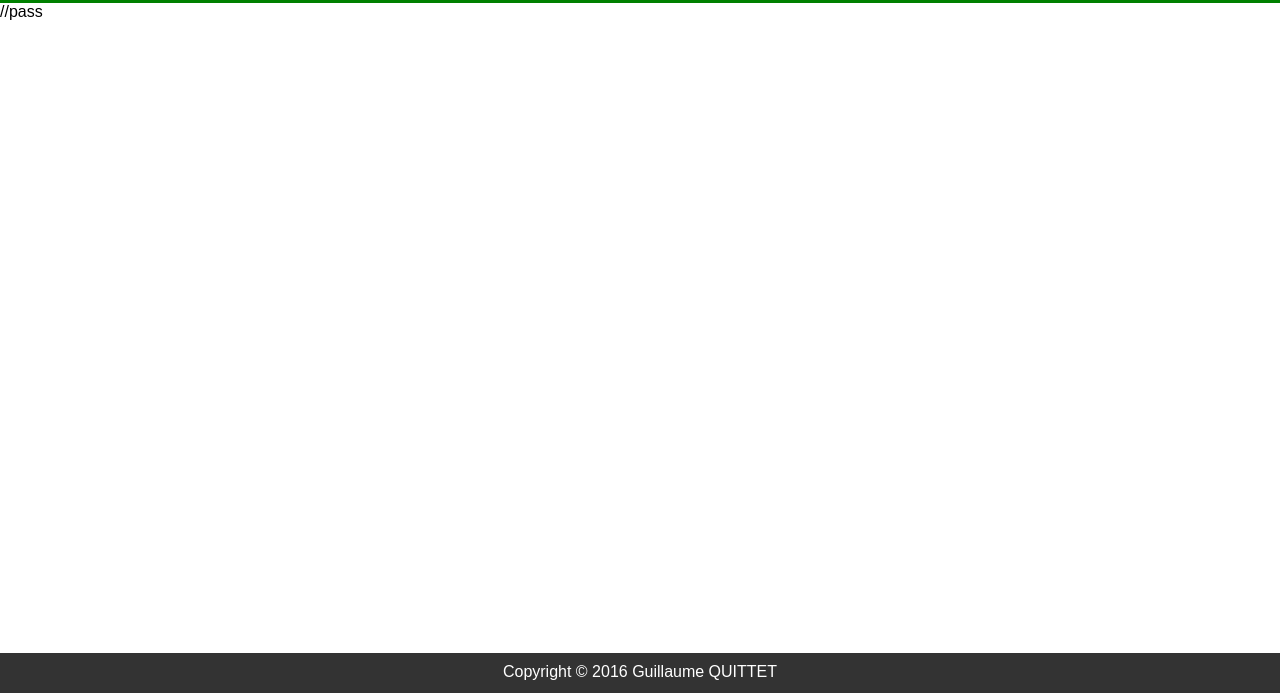
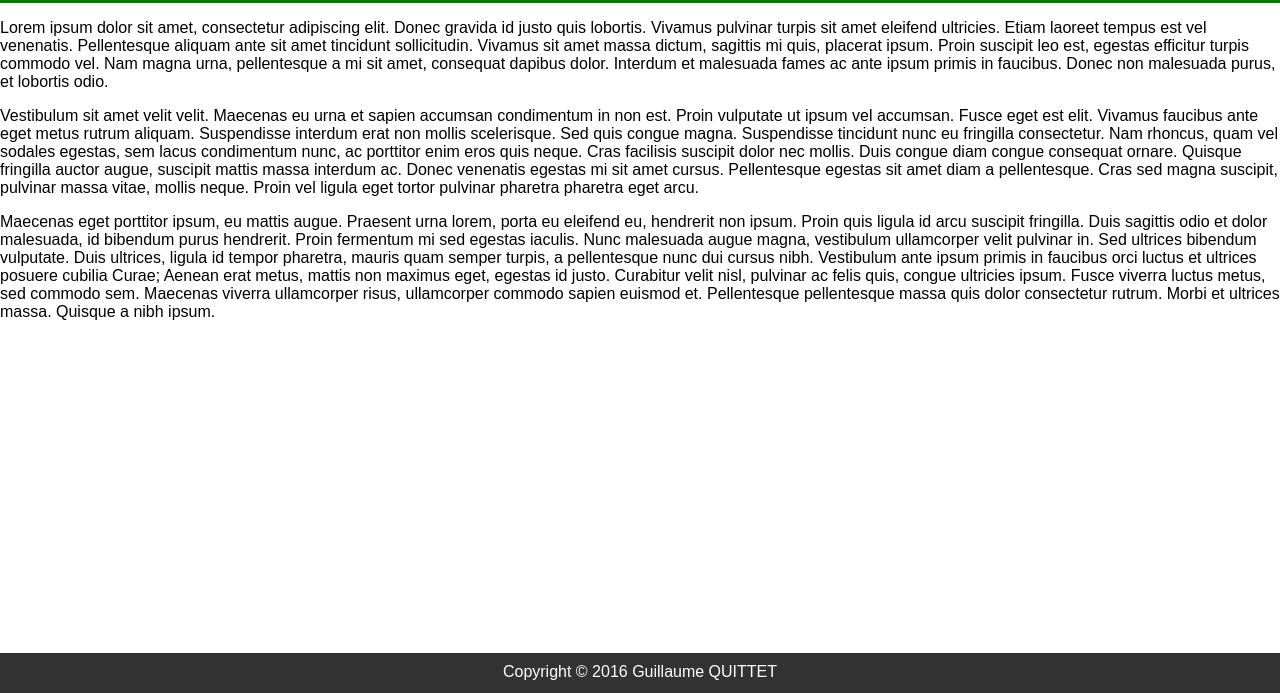
Before and after one commit to GuillaumeQuittet/BA1PInternet, a plain HTML site: page src/index.html in a window 1280 px wide. Shown: the part 107-800 px from the top of the page. Drawn offline with Linux system fonts and the light colour scheme.

Commit message:
Make the logo

```diff
--- a/src/css/style.css
+++ b/src/css/style.css
@@ -12,6 +12,7 @@ body {
     width: 100%;
     font-family: Arial, sans-serif;
     background-color: white;
+    overflow: auto;
 }
 
 
@@ -31,7 +32,7 @@ header {
     right: 0;
 }
 
-header div h1 {
+h1 {
     position: absolute;
     top: 36px;
     left: 10px;
--- a/src/index.html
+++ b/src/index.html
@@ -23,7 +23,12 @@
 </header>
 </div>
 <div id="content">
-    //pass
+    <p>
+    Lorem ipsum dolor sit amet, consectetur adipiscing elit. Donec gravida id justo quis lobortis. Vivamus pulvinar turpis sit amet eleifend ultricies. Etiam laoreet tempus est vel venenatis. Pellentesque aliquam ante sit amet tincidunt sollicitudin. Vivamus sit amet massa dictum, sagittis mi quis, placerat ipsum. Proin suscipit leo est, egestas efficitur turpis commodo vel. Nam magna urna, pellentesque a mi sit amet, consequat dapibus dolor. Interdum et malesuada fames ac ante ipsum primis in faucibus. Donec non malesuada purus, et lobortis odio.</p>
+<p>
+Vestibulum sit amet velit velit. Maecenas eu urna et sapien accumsan condimentum in non est. Proin vulputate ut ipsum vel accumsan. Fusce eget est elit. Vivamus faucibus ante eget metus rutrum aliquam. Suspendisse interdum erat non mollis scelerisque. Sed quis congue magna. Suspendisse tincidunt nunc eu fringilla consectetur. Nam rhoncus, quam vel sodales egestas, sem lacus condimentum nunc, ac porttitor enim eros quis neque. Cras facilisis suscipit dolor nec mollis. Duis congue diam congue consequat ornare. Quisque fringilla auctor augue, suscipit mattis massa interdum ac. Donec venenatis egestas mi sit amet cursus. Pellentesque egestas sit amet diam a pellentesque. Cras sed magna suscipit, pulvinar massa vitae, mollis neque. Proin vel ligula eget tortor pulvinar pharetra pharetra eget arcu.</p>
+<p>
+Maecenas eget porttitor ipsum, eu mattis augue. Praesent urna lorem, porta eu eleifend eu, hendrerit non ipsum. Proin quis ligula id arcu suscipit fringilla. Duis sagittis odio et dolor malesuada, id bibendum purus hendrerit. Proin fermentum mi sed egestas iaculis. Nunc malesuada augue magna, vestibulum ullamcorper velit pulvinar in. Sed ultrices bibendum vulputate. Duis ultrices, ligula id tempor pharetra, mauris quam semper turpis, a pellentesque nunc dui cursus nibh. Vestibulum ante ipsum primis in faucibus orci luctus et ultrices posuere cubilia Curae; Aenean erat metus, mattis non maximus eget, egestas id justo. Curabitur velit nisl, pulvinar ac felis quis, congue ultricies ipsum. Fusce viverra luctus metus, sed commodo sem. Maecenas viverra ullamcorper risus, ullamcorper commodo sapien euismod et. Pellentesque pellentesque massa quis dolor consectetur rutrum. Morbi et ultrices massa. Quisque a nibh ipsum.</p>
 </div>
 <footer id="footer">
     <div>Copyright © 2016 Guillaume QUITTET</div>
```
